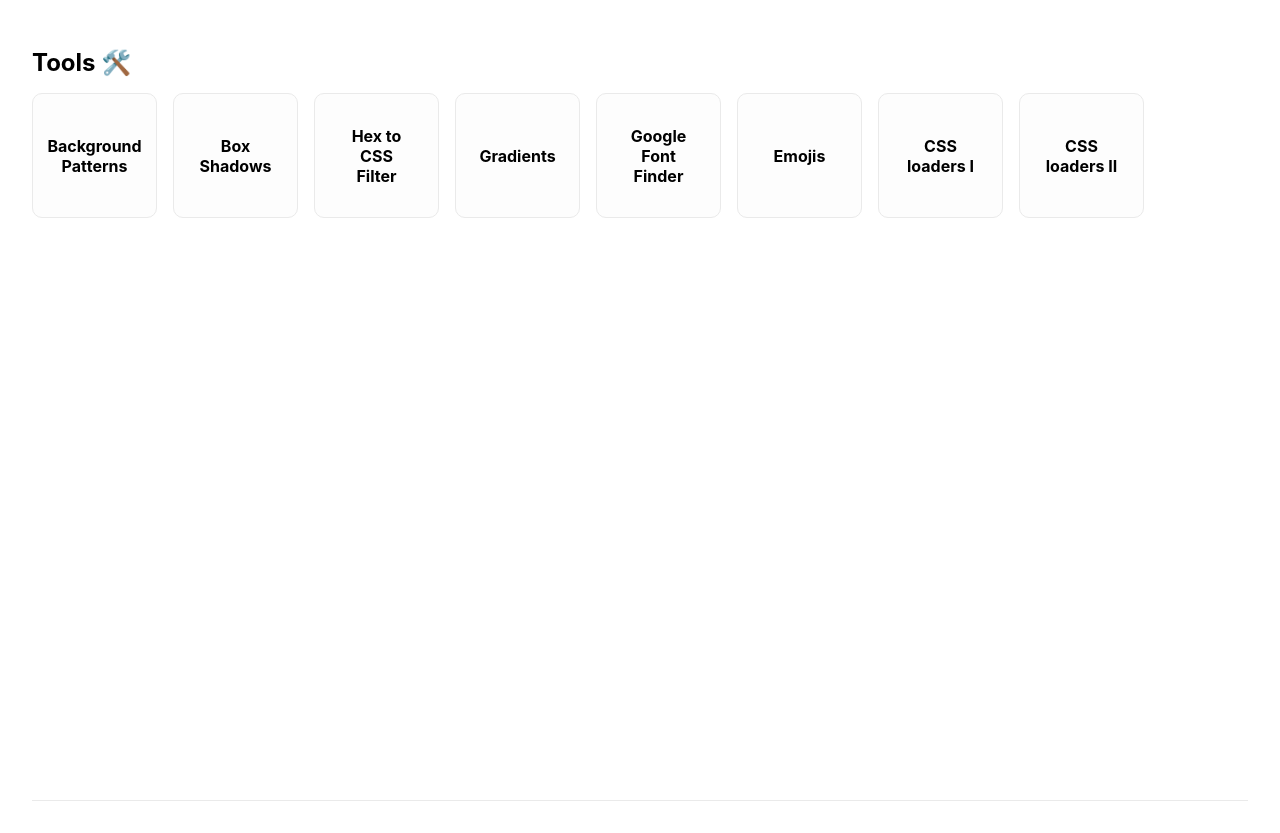
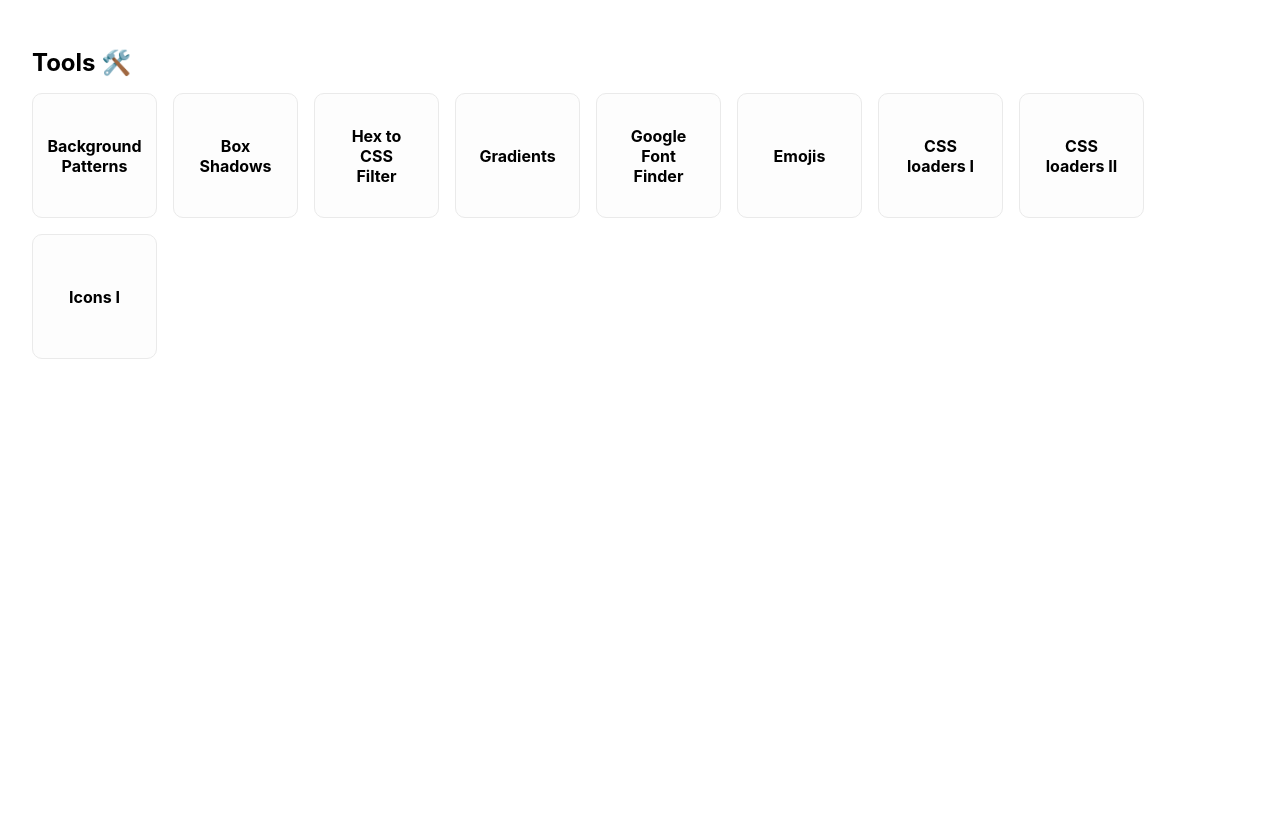
Before and after one commit to dejmedus/toolbox, a Next.js app: page / in a window 1280 px wide. After the commit the page ends 800 px from the top, so only its background shows below. Built offline with nearby package versions, Linux system fonts and the light colour scheme.

Commit message:
add icons I & remove footer

```diff
--- a/assets/data/tools.js
+++ b/assets/data/tools.ts
@@ -38,6 +38,11 @@
         name: 'CSS loaders II',
         desc: '',
         url: 'https://loading.io/css/'
+    },
+    {
+        name: 'Icons I',
+        desc: '',
+        url: 'https://uxwing.com'
     }
 ]
 
--- a/pages/index.tsx
+++ b/pages/index.tsx
@@ -1,5 +1,4 @@
 import Head from "next/head";
-import Image from "next/image";
 import styles from "../styles/Home.module.css";
 import Card from "../components/Card";
 import { tools, snippets } from "../assets/data/tools";
@@ -36,14 +35,6 @@
           );
         })} */}
       </main>
-
-      <footer className={styles.footer}>
-        <a
-          href="https://vercel.com?utm_source=create-next-app&utm_medium=default-template&utm_campaign=create-next-app"
-          target="_blank"
-          rel="noopener noreferrer"
-        ></a>
-      </footer>
     </div>
   );
 }
```
